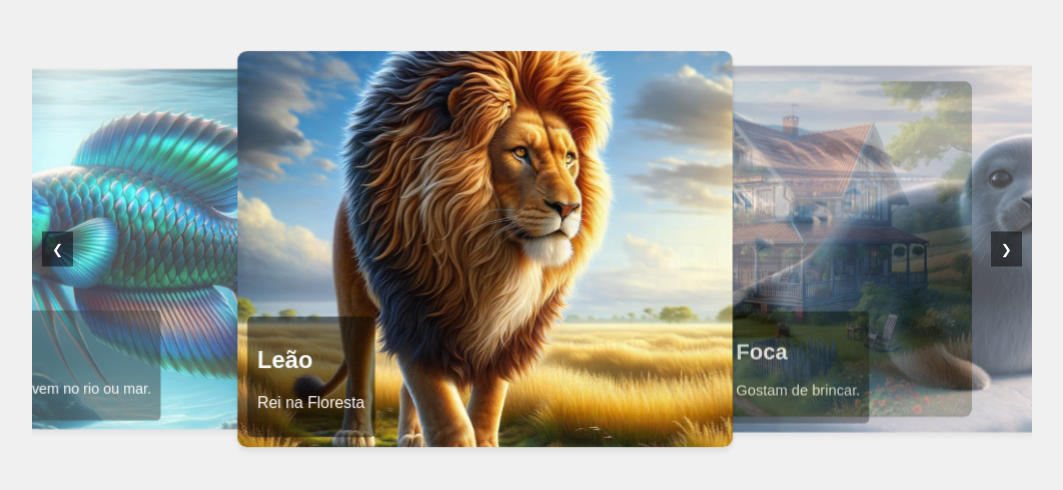
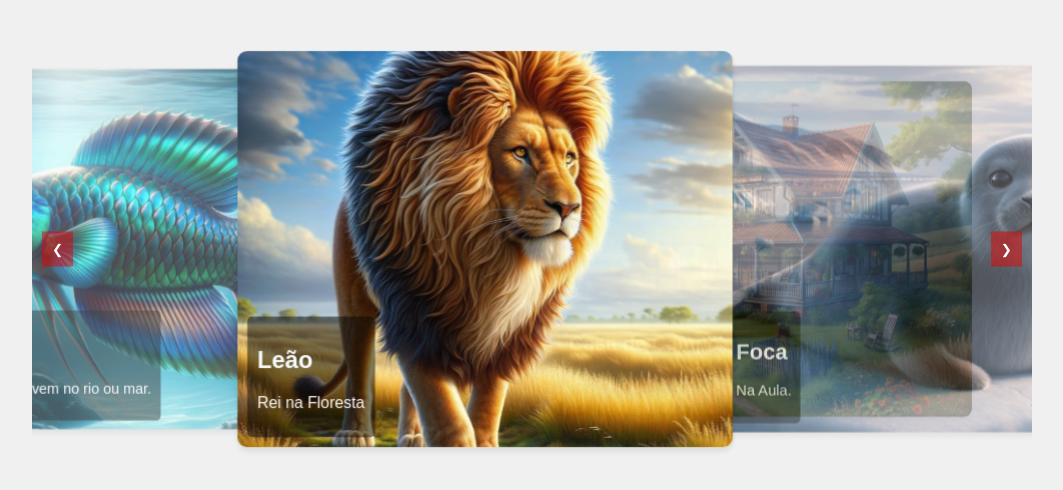
Before and after one commit to ehenrique21/Aula06_ColaboracaoEmProjetosCompatilhados, a plain HTML site: page index.html in a window 1280 px wide. Shown: the part 190-680 px from the top of the page, without its empty margins (108-1171 px from the left). Drawn offline with Linux system fonts and the light colour scheme.

Commit message:
button color & seal decription

```diff
--- a/estilo.css
+++ b/estilo.css
@@ -86,7 +86,7 @@ button {
     position: absolute;
     top: 50%;
     transform: translateY(-50%);
-    background-color: rgba(0, 0, 0, 0.5);
+    background-color: rgba(226, 2, 2, 0.5);
     color: #fff;
     border: none;
     padding: 10px;
--- a/index.html
+++ b/index.html
@@ -27,7 +27,7 @@
                 </a>
                 <div class="info">
                     <h2>Foca</h2>
-                    <p>Gostam de brincar.</p>
+                    <p>Na Aula.</p>
                 </div>
             </div>
 
```
